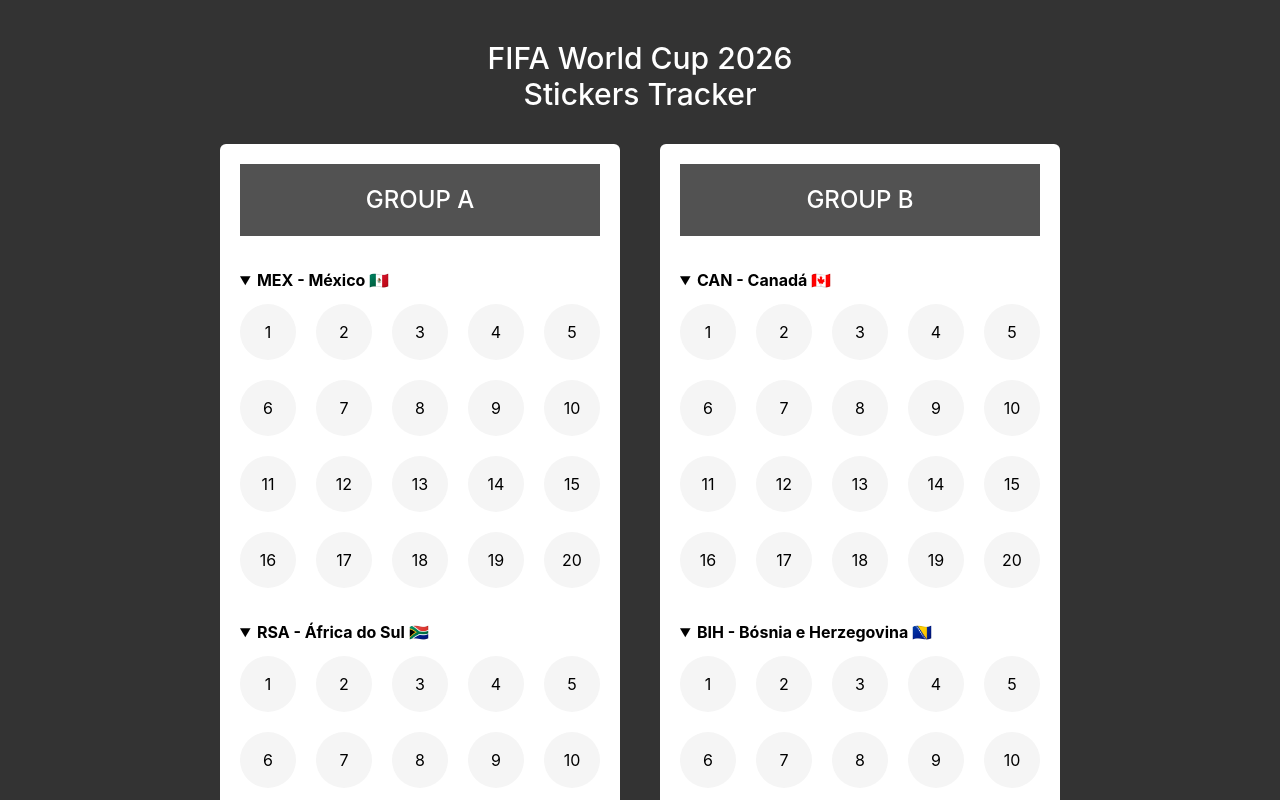
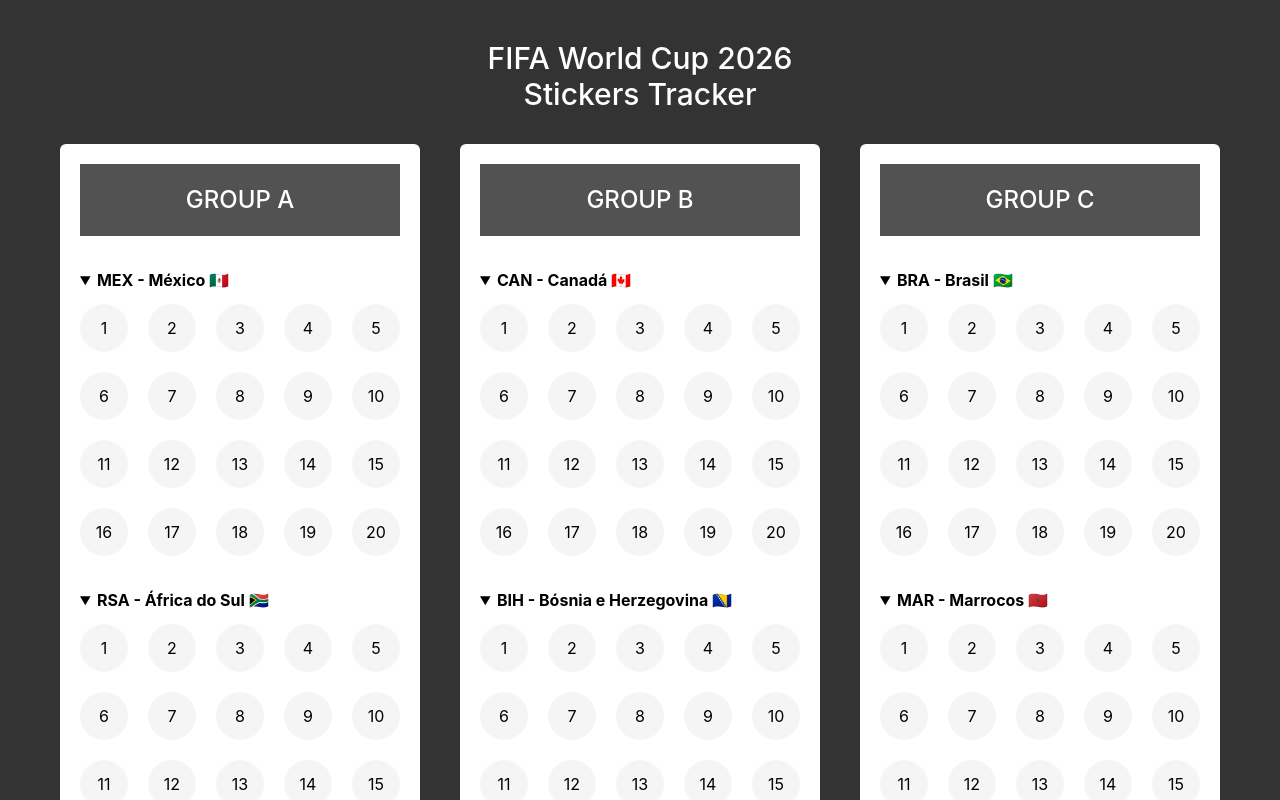
Before and after one commit to caueamaral/react-wc2026-stickers-tracker, a React (Vite) app: page / in a window 1280 px wide. Shown: the top 800 px of the page. Built offline with nearby package versions, Linux system fonts and the light colour scheme.

Commit message:
style: make sticker numbers square

```diff
--- a/src/components/Groups.tsx
+++ b/src/components/Groups.tsx
@@ -34,7 +34,7 @@
 
     return (
         groups.map(group => (
-            <article key={group.letter} className="bg-white gap-10 p-5 rounded-md w-100">
+            <article key={group.letter} className="bg-white gap-10 p-5 rounded-md w-90">
                 <header className="mb-5">
                     <h2 className="bg-neutral-600 text-white text-2xl font-medium text-center uppercase p-5">
                         Group {group.letter}
--- a/src/components/Team.tsx
+++ b/src/components/Team.tsx
@@ -20,7 +20,7 @@
                             <span
                                 key={number}
                                 onClick={() => onToggleSticker(number)}
-                                className={`${selectedStickers.includes(number) ? 'selected' : ''} bg-neutral-100 px-2 py-4 text-center flex-1 w-[10%] cursor-pointer rounded-full number`}
+                                className={`${selectedStickers.includes(number) ? 'selected' : ''} bg-neutral-100 text-center flex flex-1 aspect-square items-center justify-center cursor-pointer rounded-full number`}
                             >
                                 {number}
                             </span>
```
